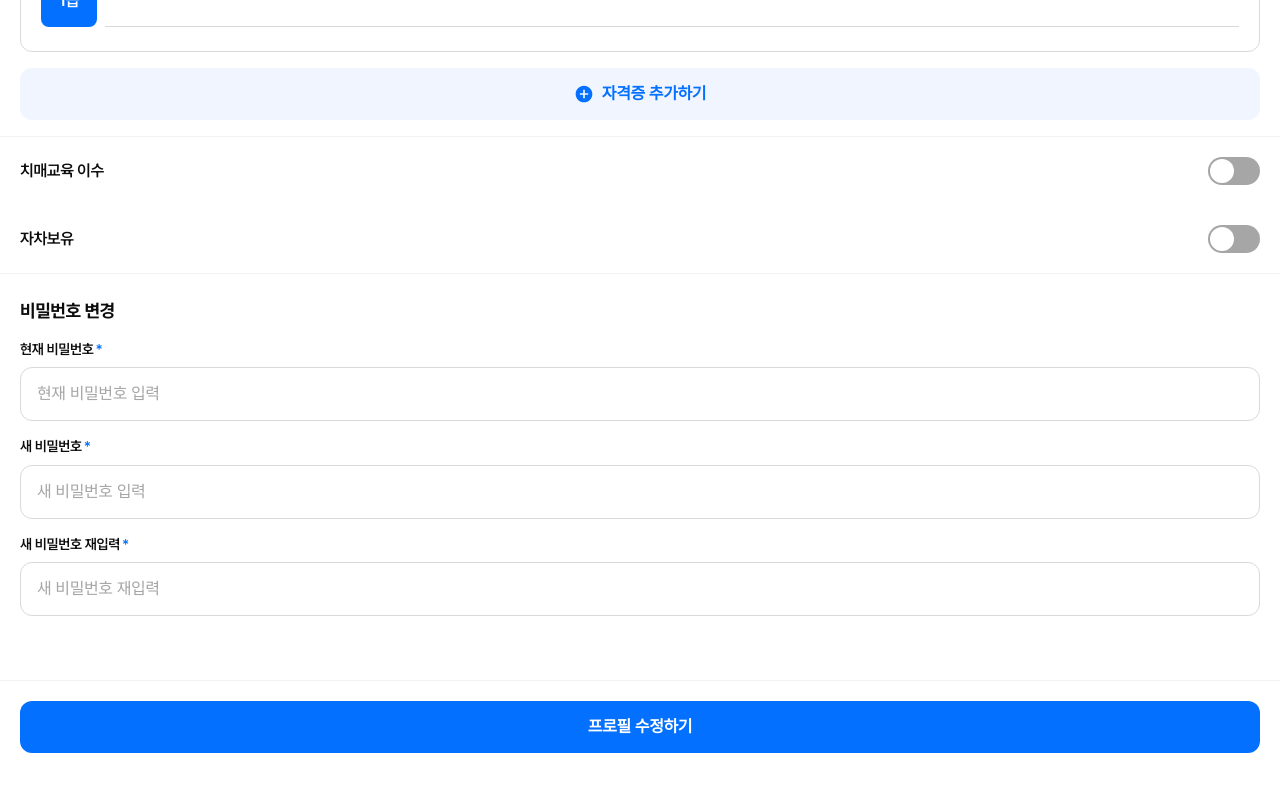
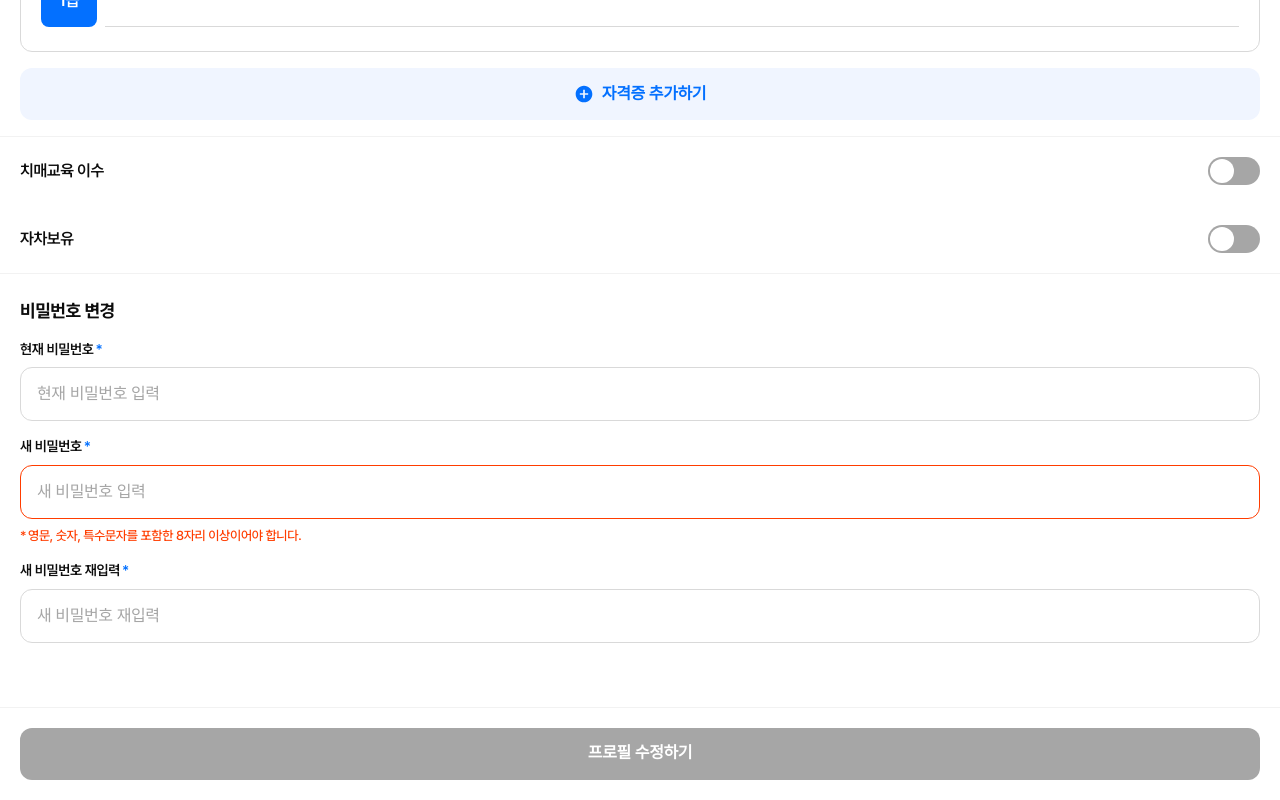
Before and after one commit to Early-Us/BeCareful-Client, a React (Vite) app: page /mypage/profile in a window 1280 px wide. Shown: the part 406-1206 px from the top of the page. Before the commit the page ends 1179 px from the top, so only its background shows below. Built offline with nearby package versions, Linux system fonts and the light colour scheme.

Commit message:
feat: 프로필 수정하기

```diff
--- a/src/page/MyPage/EditProfile.tsx
+++ b/src/page/MyPage/EditProfile.tsx
@@ -75,6 +75,16 @@ const EditProfile = () => {
     ]);
 
     handleCloseModal();
+  };
+
+  const [currentPassword, setCurrentPassword] = useState('');
+  const [newPassword, setNewPassword] = useState('');
+  const [newCheck, setNewCheck] = useState('');
+  const [isMatch, setIsMatch] = useState(true);
+  const isValidPassword = (password: string) => {
+    const regex =
+      /^(?=.*[a-zA-Z])(?=.*[0-9])(?=.*[!@#$%^&*])[A-Za-z0-9!@#$%^&*]{8,}$/;
+    return regex.test(password);
   };
 
   return (
@@ -171,33 +181,56 @@ const EditProfile = () => {
         <PasswordTitle>비밀번호 변경</PasswordTitle>
         <InputBox
           label="현재 비밀번호"
+          type="password"
           labelStar={true}
+          //   state={password === currentPassword?"":"error"}
           state=""
           width=""
           guide=""
           placeholder="현재 비밀번호 입력"
+          onChange={(e) => {
+            setCurrentPassword(e.target.value);
+          }}
         />
         <InputBox
+          type="password"
           label="새 비밀번호"
           labelStar={true}
-          state=""
+          state={!isValidPassword(newPassword) ? 'error' : ''}
           width=""
-          guide=""
+          guide={
+            !isValidPassword(newPassword)
+              ? '영문, 숫자, 특수문자를 포함한 8자리 이상이어야 합니다.'
+              : ''
+          }
           placeholder="새 비밀번호 입력"
+          onChange={(e) => {
+            setNewPassword(e.target.value);
+            setIsMatch(e.target.value === newCheck);
+          }}
         />
         <InputBox
+          type="password"
           label="새 비밀번호 재입력"
           labelStar={true}
-          state=""
+          state={newCheck !== newPassword && newCheck !== '' ? 'error' : ''}
           width=""
-          guide=""
+          guide={
+            newCheck !== newPassword && newCheck !== ''
+              ? '비밀번호가 일치하지 않습니다.'
+              : ''
+          }
           placeholder="새 비밀번호 재입력"
+          onChange={(e) => {
+            setNewCheck(e.target.value);
+            setIsMatch(newPassword === newCheck);
+          }}
         />
       </Password>
 
       <Border />
       <Button
-        variant="blue"
+        variant={newPassword && newPassword === newCheck ? 'blue' : 'disabled'}
         width=""
         height="52px"
         style={{ margin: '20px 0px' }}
```
